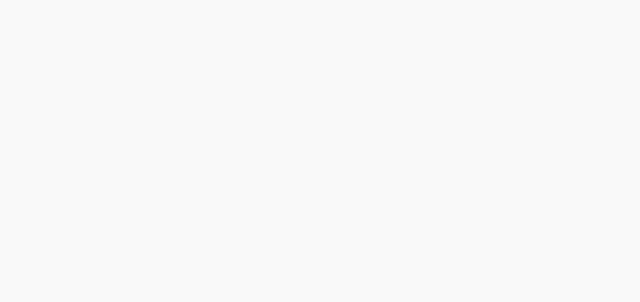
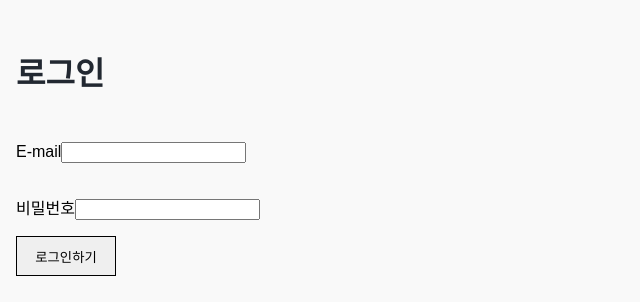
Before and after one commit to Taak-e/wanted-pre-onboarding-fe, a React (Create React App) app: page / in a window 1280 px wide. Shown: the top 302 px of the page, without its empty margins (0-640 px from the left). Built offline with nearby package versions, Linux system fonts and the light colour scheme.

Commit message:
Commit. 07
로그인 시 로컬스토리지에 토큰 저장기능 구현 완료

2022.08.23
Commit by Taak-e

```diff
--- a/src/page/Login.js
+++ b/src/page/Login.js
@@ -1,22 +1,50 @@
-import React from "react";
+import React, {useState} from "react";
 import styled from "styled-components";
 import {Grid, Text} from "../elements/index";
+import { signIn } from "../apis/auth";
 
 export default function Login (props) {
 
+       const [input, setInput] = useState({
+    userId: "",
+    userPwd: "",
+  });
+  const { userId, userPwd } = input;
+
+  const handleInput = (e) => {
+    const { name, value } = e.target;
+    setInput({
+      ...input,
+      [name]: value,
+    });
+  };
+
+  const submit = async (e) => {
+    const data = {
+      email: userId,
+      password: userPwd,
+    };
+    e.preventDefault();
+    signIn(data).then((res) => {
+
+      console.log(res.data);
+      localStorage.setItem("JWT", res.data.access_token)
+    });
+  };
+
   return (
     <>
-      {/* <Grid padding="16px">
+      <Grid padding="16px">
         <Text size="32px" bold>
           로그인
         </Text>
 
         <Grid padding="16px 0px">
-          아이디
+          E-mail
           <input
+            name="userId"
             type="text"
-            onChange={inputData}
-            placeholder="e-mail"
+            onChange={handleInput}
             value={userId}
           />
         </Grid>
@@ -24,17 +52,20 @@ export default function Login (props) {
         <Grid padding="16px 0px">
           비밀번호
           <input
+            name="userPwd"
             type="password"
-            onChange={inputData}
-            placeholder="e-mail"
+            onChange={handleInput}
             value={userPwd}
           />
         </Grid>
 
-        <Button>
-          가입하기
+
+        <Button
+          onClick={submit}>
+          로그인하기
         </Button>
-      </Grid> */}
+      </Grid>
+
     </>
   );
 };
```
